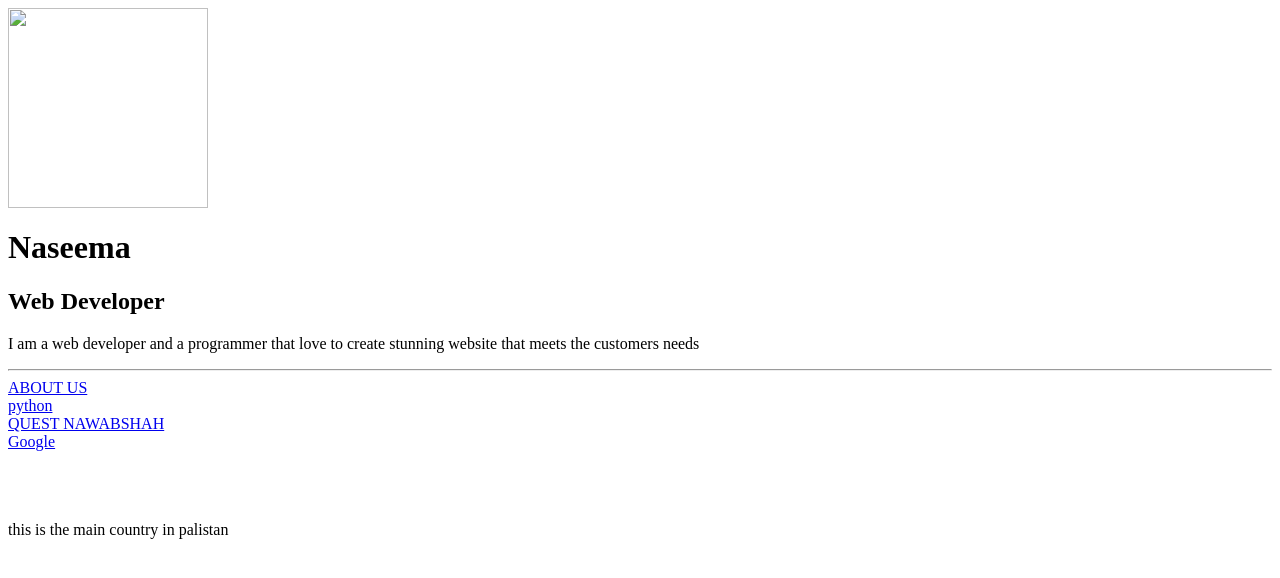
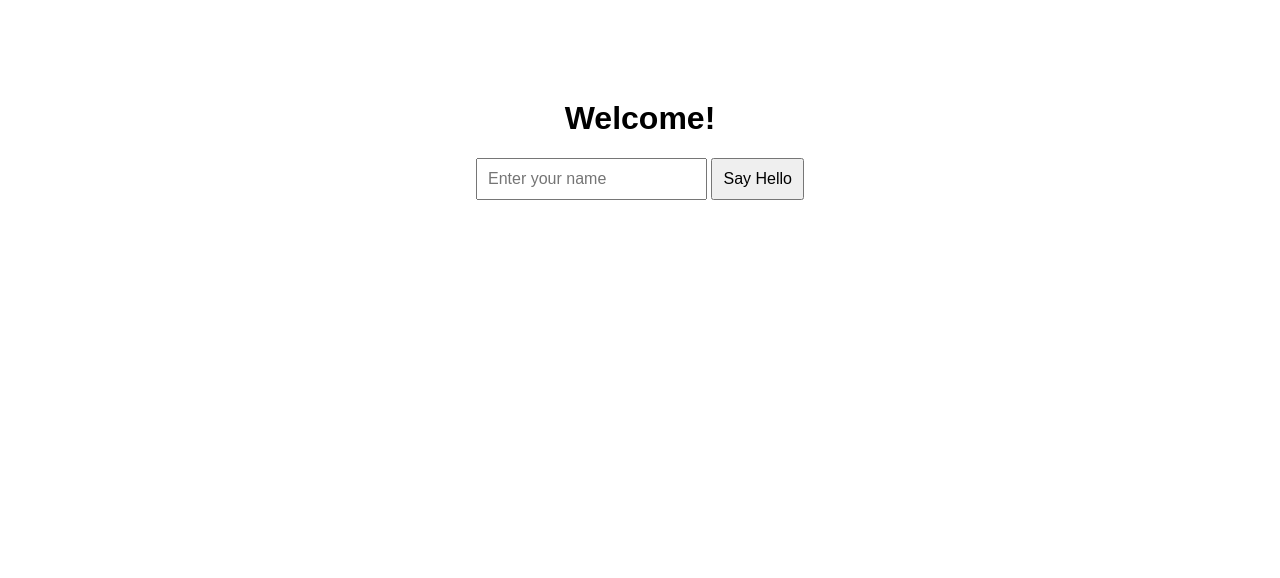
Before and after one commit to sunainars092-oss/full, a plain HTML site: page index.html in a window 1280 px wide. Drawn offline with Linux system fonts and the light colour scheme.

Commit message:
Add files via upload

```diff
--- a/index.html
+++ b/index.html
@@ -1,33 +1,28 @@
+<!DOCTYPE html>
 <html lang="en">
 <head>
     <meta charset="UTF-8">
-    <meta name="viewport" content="width=device-width, initial-scale=1.0">
-    <title>index page</title>
+
+    <title>Greeting App</title>
+    <style>
+        body { text-align: center; font-family: Arial; margin-top: 100px; }
+        input, button { padding: 10px; font-size: 16px; }
+    </style>
 </head>
 <body>
-    <img src="cropped_circle_image (1).png" alt="" height="200" width="200">
-    <h1>Naseema </h1>
-    <h2>Web Developer</h2>
-    <p>I am a web developer and a programmer that love to create stunning website that meets the customers needs</p>
-    <hr>
 
 
-    <a href="file:///C:/Users/Student/Desktop/html/aboutus.html">ABOUT US</a>
-    <br>
-    <a href="https://www.python.org/">python</a>
-    <br>
-    <a href="http://https://quest.edu.pk/" target="_blank">QUEST NAWABSHAH</a>
-    <br>
-    <a href="https://www.google.com/" target="_parent">Google </a>
+    <h1>Welcome!</h1>
+    <input type="text" id="username" placeholder="Enter your name">
+    <button onclick="greetUser()">Say Hello</button>
+    <h2 id="message"></h2>
 
-
-
-    <marquee behavior=" direction="right link="file:///C:/Users/Student/Desktop/html/aboutus.html"> this is ink abut page</marquee>
-    <marquee behavior="slide" direction="up"></marquee>
-    <marquee with="300" behavior="" direction="left">this is the main country in palistan</marquee>
-
-    <marquee behavior="scroll" direction="down">this is the main country in palistan</marquee>
-    <p align "center">this is the main country in palistan</p>
+    <script>
+        function greetUser() {
+            let username = document.getElementById("username").value;
+            document.getElementById("message").innerText =' Hello Asma';
+        }
+    </script>
 
 </body>
 </html>
```
